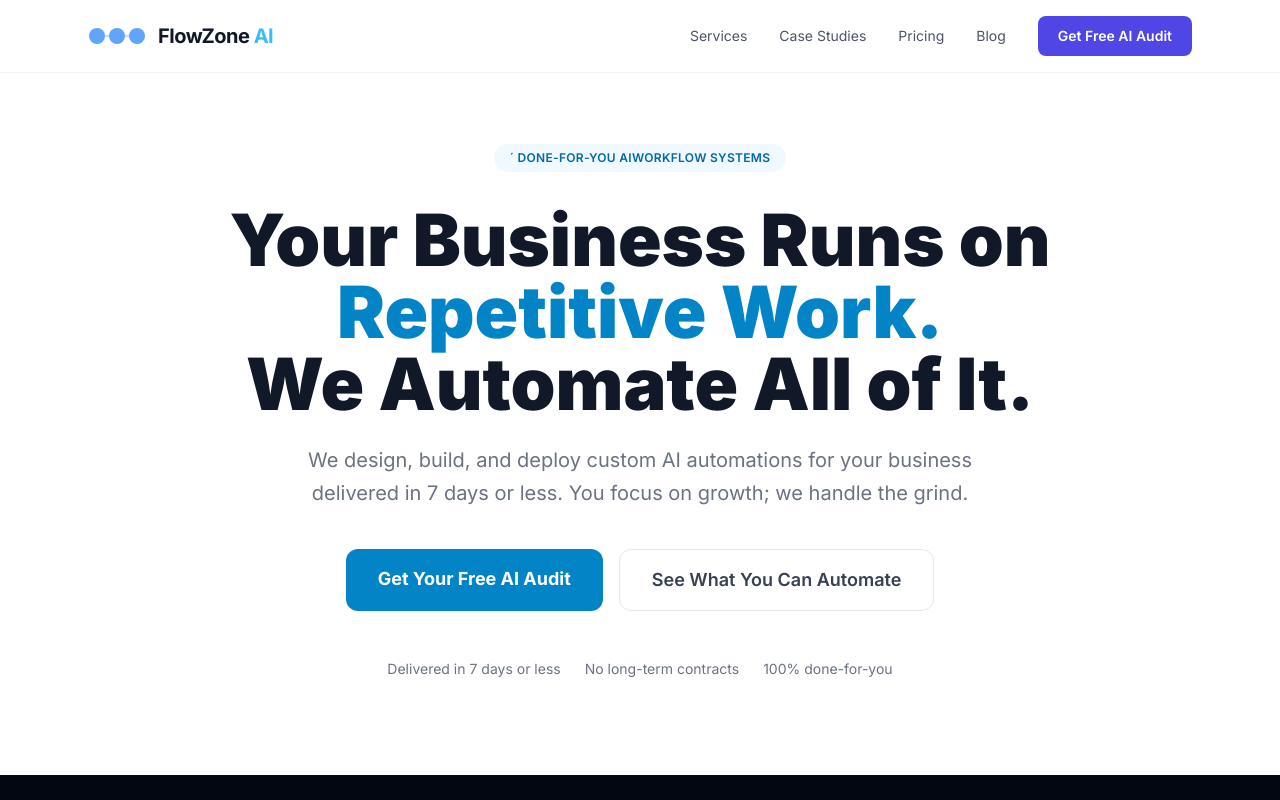
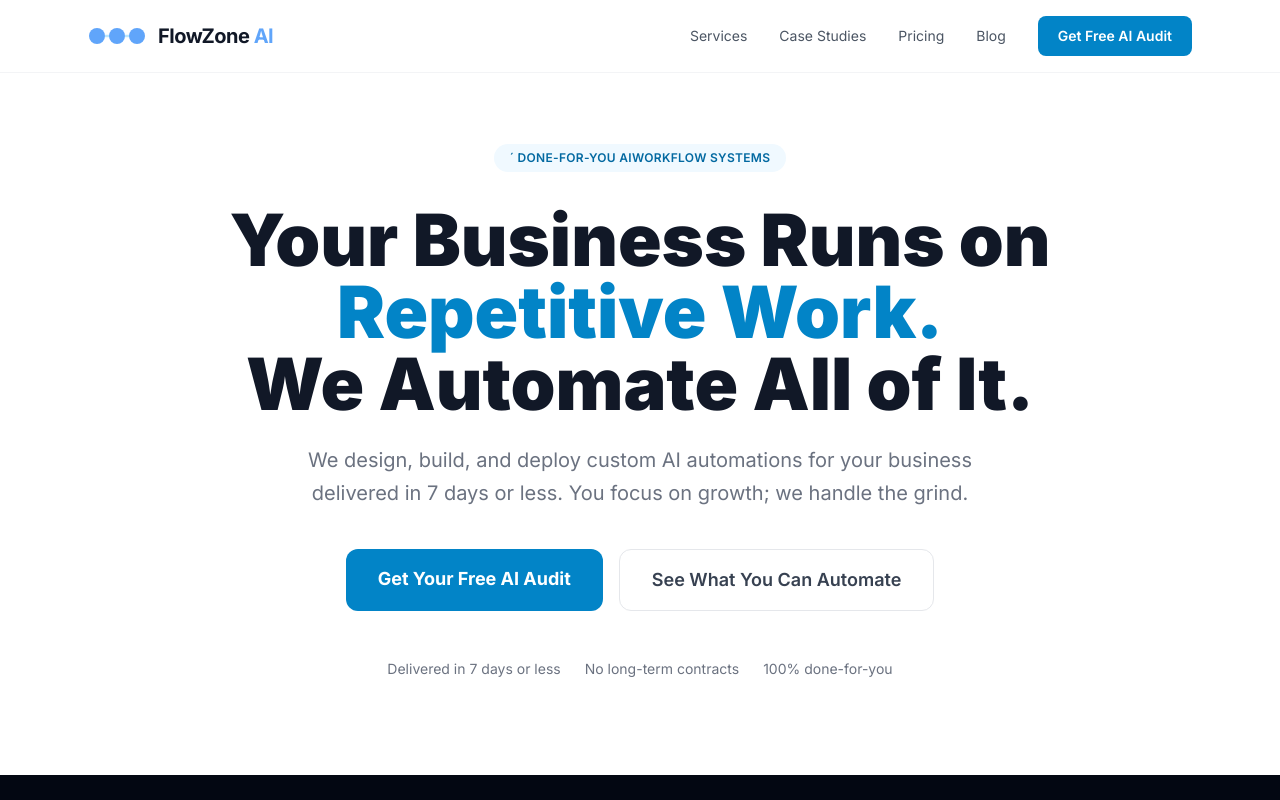
Before and after one commit to dennymypenny/flowzone-ai, a Next.js app: page / in a window 1280 px wide. Shown: the top 800 px of the page. Built offline with nearby package versions, Linux system fonts and the light colour scheme.

Commit message:
Change button colors from indigo to sky

```diff
--- a/src/components/Nav.tsx
+++ b/src/components/Nav.tsx
@@ -17,7 +17,7 @@ export default function Nav() {
             <circle cx="49" cy="16" r="8" fill="#60A5FA"/>
           </svg>
           <span className="text-xl font-bold text-gray-900 tracking-tight">
-            FlowZone <span className="text-sky-400">AI</span>
+            FlowZone <span className="text-blue-400">AI</span>
           </span>
         </Link>
 
@@ -27,7 +27,7 @@ export default function Nav() {
           <Link href="/case-studies" className="text-sm text-gray-600 hover:text-gray-900 transition-colors">Case Studies</Link>
           <Link href="/pricing" className="text-sm text-gray-600 hover:text-gray-900 transition-colors">Pricing</Link>
           <Link href="/blog" className="text-sm text-gray-600 hover:text-gray-900 transition-colors">Blog</Link>
-          <Link href="/intake" className="bg-indigo-600 text-white text-sm font-semibold px-5 py-2.5 rounded-lg hover:bg-indigo-700 transition-colors">
+          <Link href="/intake" className="bg-sky-600 text-white text-sm font-semibold px-5 py-2.5 rounded-lg hover:bg-sky-700 transition-colors">
             Get Free AI Audit
           </Link>
         </div>
@@ -49,7 +49,7 @@ export default function Nav() {
           <Link href="/case-studies" className="text-sm text-gray-700" onClick={() => setOpen(false)}>Case Studies</Link>
           <Link href="/pricing" className="text-sm text-gray-700" onClick={() => setOpen(false)}>Pricing</Link>
           <Link href="/blog" className="text-sm text-gray-700" onClick={() => setOpen(false)}>Blog</Link>
-          <Link href="/intake" className="bg-indigo-600 text-white text-sm font-semibold px-5 py-2.5 rounded-lg text-center" onClick={() => setOpen(false)}>
+          <Link href="/intake" className="bg-sky-600 text-white text-sm font-semibold px-5 py-2.5 rounded-lg text-center" onClick={() => setOpen(false)}>
             Get Free AI Audit
           </Link>
         </div>
```
